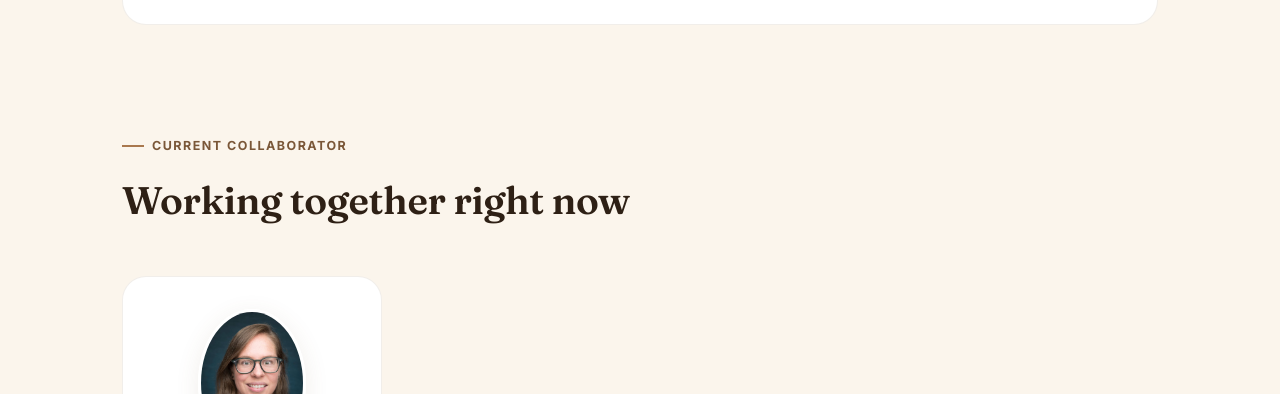
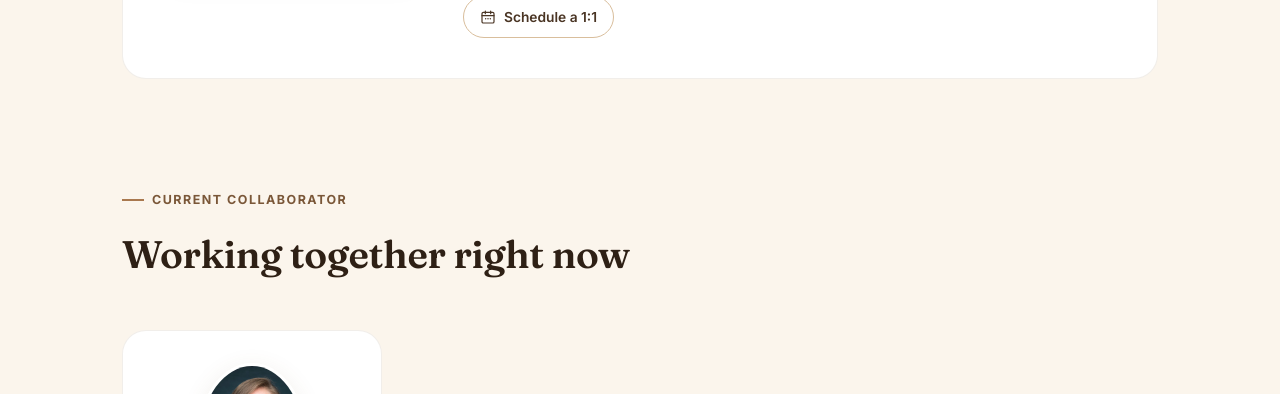
Before and after one commit to themochalab/themochalab.github.io, a plain HTML site: page people.html in a window 1280 px wide. Shown: the part 706-1100 px from the top of the page. Drawn offline with Linux system fonts and the light colour scheme.

Commit message:
Add Calendly scheduling link to home, people, and contact pages

```diff
--- a/people.html
+++ b/people.html
@@ -75,6 +75,10 @@
               <svg viewBox="0 0 24 24" fill="none" stroke="currentColor" stroke-width="1.8" stroke-linecap="round" stroke-linejoin="round"><rect x="3" y="5" width="18" height="14" rx="2"/><path d="m3.5 6 8.5 7 8.5-7"/></svg>
               Email
             </a>
+            <a class="icon-link" href="https://calendly.com/mangosaugat/meeting-with-dr-saugat-pandey" target="_blank" rel="noopener">
+              <svg viewBox="0 0 24 24" fill="none" stroke="currentColor" stroke-width="1.8" stroke-linecap="round" stroke-linejoin="round"><rect x="3" y="5" width="18" height="16" rx="2"/><path d="M3 10h18M8 3v4M16 3v4"/><circle cx="8.5" cy="14.5" r="1.1" fill="currentColor" stroke="none"/><circle cx="12" cy="14.5" r="1.1" fill="currentColor" stroke="none"/><circle cx="15.5" cy="14.5" r="1.1" fill="currentColor" stroke="none"/></svg>
+              Schedule a 1:1
+            </a>
           </div>
         </div>
       </div>
```
Also changed, not shown: contact.html (+4 -0 lines), index.html (+4 -0 lines).
